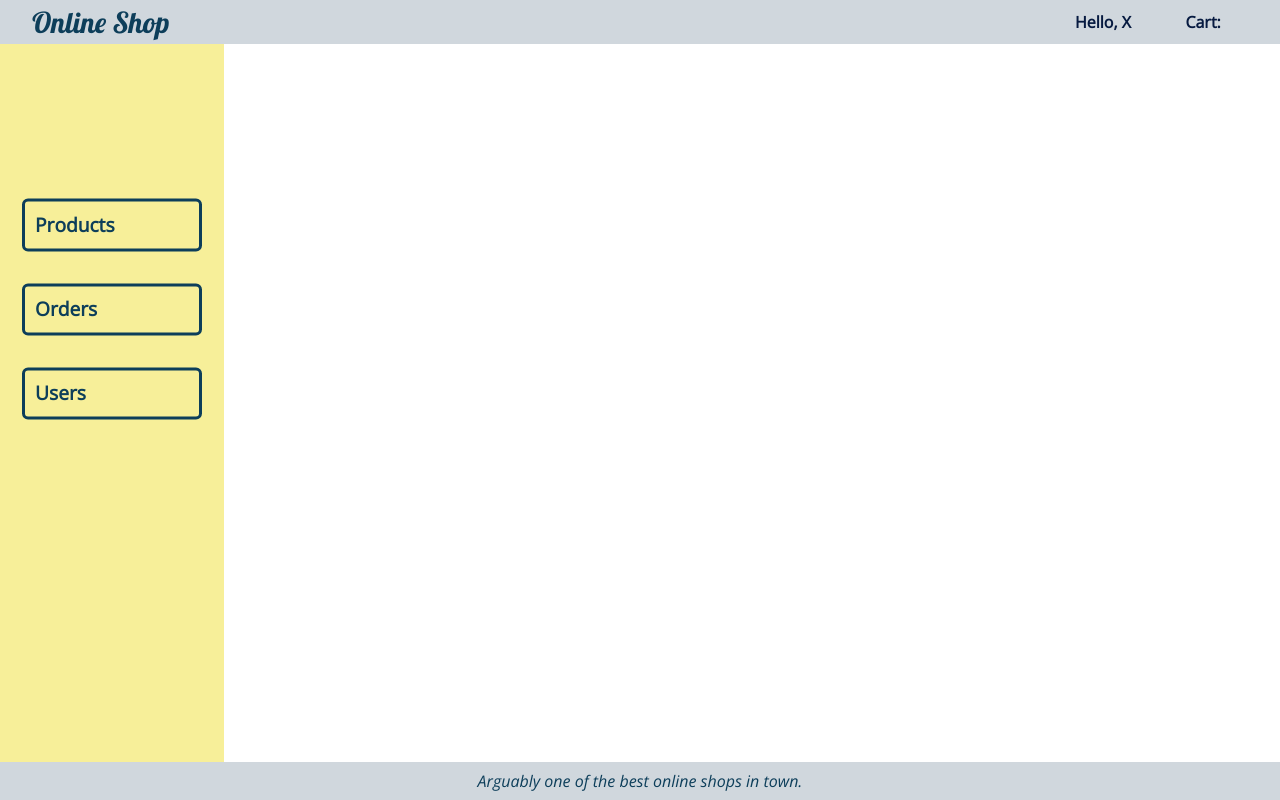
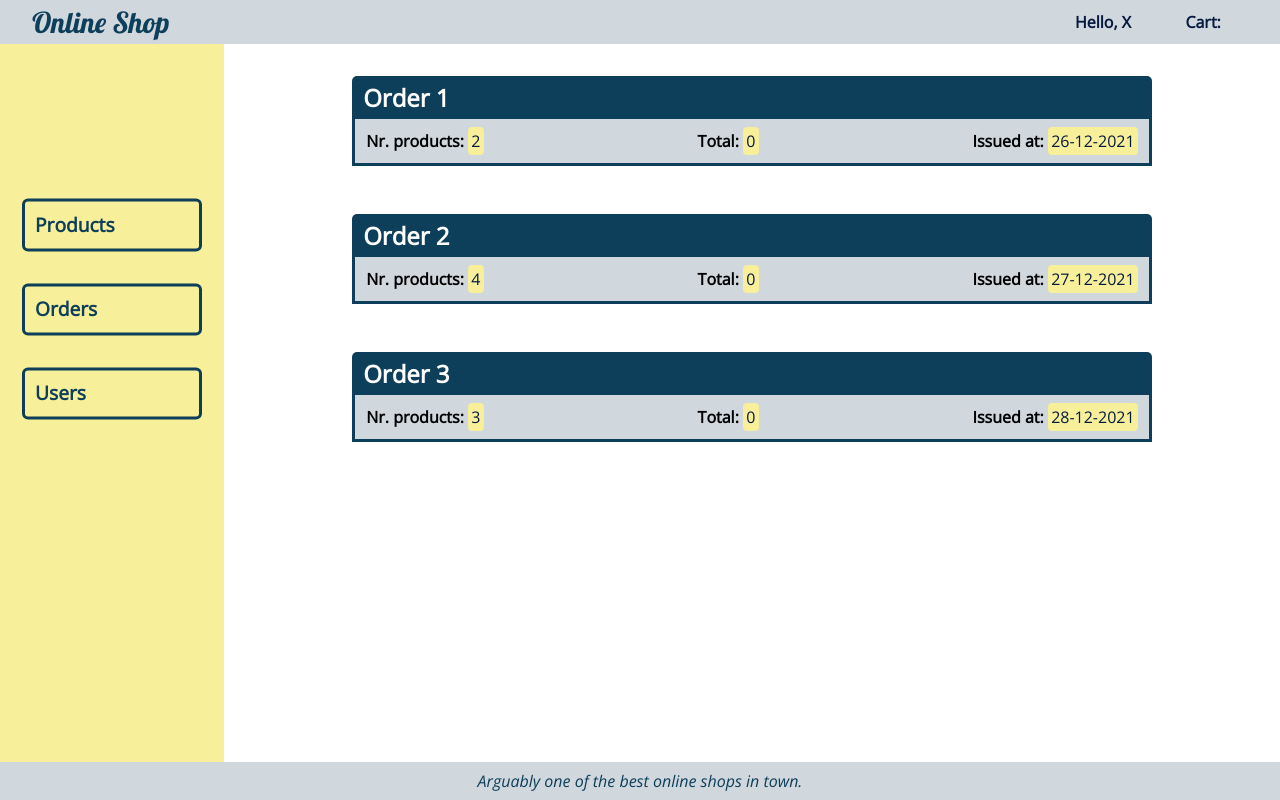
Before and after one commit to Andrei0872/online-shop, an Angular app in the folder client/: page /orders in a window 1280 px wide. Before the commit this address led to /. Built offline with nearby package versions, Linux system fonts and the light colour scheme; data requests are answered from the project's data file.

Commit message:
feat(order): implement an initial layout

```diff
--- a/client/server/db.json
+++ b/client/server/db.json
@@ -83,5 +83,28 @@
       "category": "category1",
       "addedAt": "24-12-2021"
     }
+  ],
+  "orders": [
+    {
+      "id": 1,
+      "userId": 1,
+      "totalPrice": 0,
+      "nrProducts": 2,
+      "issuedAt": "26-12-2021"
+    },
+    {
+      "id": 2,
+      "userId": 1,
+      "totalPrice": 0,
+      "nrProducts": 4,
+      "issuedAt": "27-12-2021"
+    },
+    {
+      "id": 3,
+      "userId": 1,
+      "totalPrice": 0,
+      "nrProducts": 3,
+      "issuedAt": "28-12-2021"
+    }
   ]
 }
--- a/client/src/app/app-routing.module.ts
+++ b/client/src/app/app-routing.module.ts
@@ -6,6 +6,10 @@ const routes: Routes = [
     path: 'products',
     loadChildren: () => import('./product/product.module').then(m => m.ProductModule)
   },
+  {
+    path: 'orders',
+    loadChildren: () => import('./order/order.module').then(m => m.OrderModule)
+  }
 ];
 
 @NgModule({
--- /dev/null
+++ b/client/src/app/order/order-routing.module.ts
@@ -0,0 +1,11 @@
+import { NgModule } from '@angular/core';
+import { RouterModule, Routes } from '@angular/router';
+import { OrderComponent } from './order.component';
+
+const routes: Routes = [{ path: '', component: OrderComponent }];
+
+@NgModule({
+  imports: [RouterModule.forChild(routes)],
+  exports: [RouterModule]
+})
+export class OrderRoutingModule { }
--- /dev/null
+++ b/client/src/app/order/order.component.html
@@ -0,0 +1,23 @@
+
+<ng-container *ngIf="(orders$ | async) as orders">
+  <ng-container *ngTemplateOutlet="orders.length ? ordersTpl : empty; context: { $implicit: orders }"></ng-container>
+</ng-container>
+
+<ng-template #ordersTpl let-orders>
+  <article
+    class="order"
+    *ngFor="let o of orders"
+  >
+    <h2 class="order__title">Order {{ o.id }}</h2>
+
+    <ul class="order__info">
+      <li><span>Nr. products: </span> <span class="is-highlighted">{{ o.nrProducts }}</span></li>
+      <li><span>Total: </span> <span class="is-highlighted">{{ o.totalPrice }}</span></li>
+      <li><span>Issued at: </span> <span class="is-highlighted">{{ o.issuedAt }}</span></li>
+    </ul>
+  </article>
+</ng-template>
+
+<ng-template #empty>
+  <div>There are no orders.</div>
+</ng-template>
--- /dev/null
+++ b/client/src/app/order/order.component.scss
@@ -0,0 +1,44 @@
+:host {
+  display: flex;
+  flex-direction: column;
+  align-items: center;
+  gap: 3rem;
+  height: 100%;
+  overflow-y: auto;
+  padding: 2rem 1rem;
+}
+
+.order {
+  display: flex;
+  flex-direction: column;
+  width: min(90%, 50rem);
+  transition: transform .2s ease;
+
+  &:hover {
+    transform: translateY(-2px);
+    cursor: pointer;
+  }
+
+  &__title {
+    background-color: var(--dark-blue-2-color);
+    color: #fff;
+    padding: 0.3rem;
+    padding-left: .7rem;
+    border-top-left-radius: 5px;
+    border-top-right-radius: 5px;
+  }
+
+  &__info {
+    list-style: none;
+    display: flex;
+    padding: 0.7rem;
+    border: 3px solid var(--dark-blue-2-color);
+    border-top: 0;
+    justify-content: space-between;
+    background-color: var(--light-gray-color);
+
+    & span:not(.is-highlighted) {
+      font-weight: bold;
+    }
+  }
+}
--- /dev/null
+++ b/client/src/app/order/order.component.ts
@@ -0,0 +1,20 @@
+import { Component, OnInit } from '@angular/core';
+import { OrderService } from './order.service';
+
+@Component({
+  selector: 'app-order',
+  templateUrl: './order.component.html',
+  styleUrls: ['./order.component.scss']
+})
+export class OrderComponent implements OnInit {
+
+  constructor (private orderService: OrderService) { }
+
+  get orders$ () {
+    return this.orderService.orders$;
+  }
+
+  ngOnInit(): void {
+  }
+
+}
--- /dev/null
+++ b/client/src/app/order/order.service.ts
@@ -0,0 +1,33 @@
+import { HttpClient } from '@angular/common/http';
+import { Inject, Injectable } from '@angular/core';
+import { BehaviorSubject, catchError, EMPTY, filter, Observable, Subject, tap } from 'rxjs';
+import { Environment, ENV_CONFIG } from '../tokens';
+import { Order } from './order.model';
+
+@Injectable({
+  providedIn: 'root'
+})
+export class OrderService {
+  private URL: string;
+  private orders = new BehaviorSubject<Order[] | null>(null);
+  private errors = new Subject<string>();
+
+  orders$ = this.orders.asObservable().pipe(
+    tap(orders => orders === null && this.getAll()),
+    filter(Boolean)
+  );
+
+  constructor(
+    @Inject(ENV_CONFIG) env: Environment,
+    private httpClient: HttpClient
+  ) {
+    this.URL = `${env.API_URL}/orders`;
+  }
+
+  private getAll () {
+    const pendingOrders$: Observable<Order[]> = this.httpClient.get(this.URL) as Observable<Order[]>;
+    pendingOrders$.pipe(
+      catchError(err => (console.warn(err), this.errors.next(err), EMPTY)),
+    ).subscribe(p => this.orders.next(p));
+  }
+}
```
Also changed, not shown: client/src/app/order/order.model.ts (added, +7 -0 lines), client/src/app/order/order.module.ts (added, +17 -0 lines), 1 other file (tests, documents, lock files or other folders).
